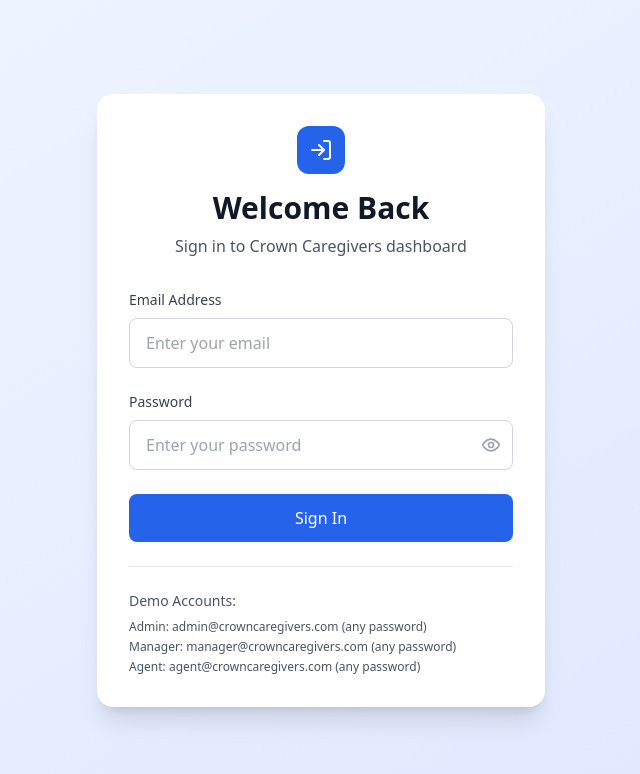
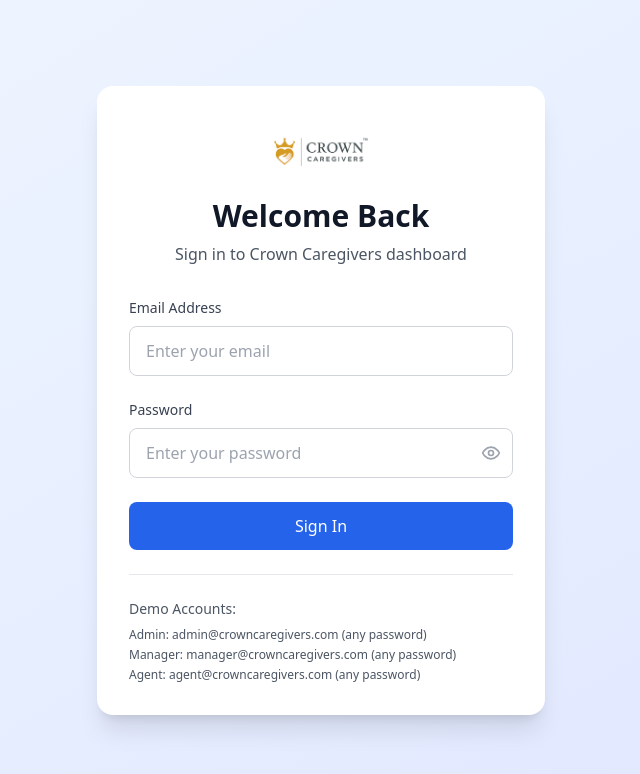
Before and after one commit to sicxbit/crown_dashboard, a React (Vite) app: page / in a window 1280 px wide. Shown: the top 774 px of the page, without its empty margins (319-959 px from the left). Built offline with nearby package versions, Linux system fonts and the light colour scheme.

Commit message:
updated the logo in the login page

```diff
--- a/src/components/auth/Login.tsx
+++ b/src/components/auth/Login.tsx
@@ -24,8 +24,8 @@ const Login: React.FC = () => {
       <div className="max-w-md w-full">
         <div className="bg-white rounded-2xl shadow-xl p-8">
           <div className="text-center mb-8">
-            <div className="mx-auto h-12 w-12 bg-blue-600 rounded-xl flex items-center justify-center mb-4">
-              <LogIn className="h-6 w-6 text-white" />
+            <div className="mx-auto h-16 w-16 mb-4">
+              <img src="./logo.png" alt="Crown Caregivers" className="w-full h-full object-contain scale-150" />
             </div>
             <h1 className="text-3xl font-bold text-gray-900 mb-2">Welcome Back</h1>
             <p className="text-gray-600">Sign in to Crown Caregivers dashboard</p>
```
Also changed, not shown: public/logo.png (added).
